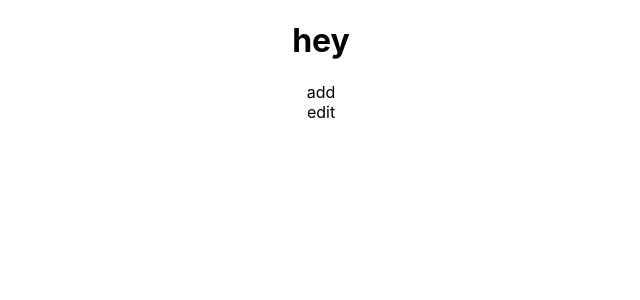
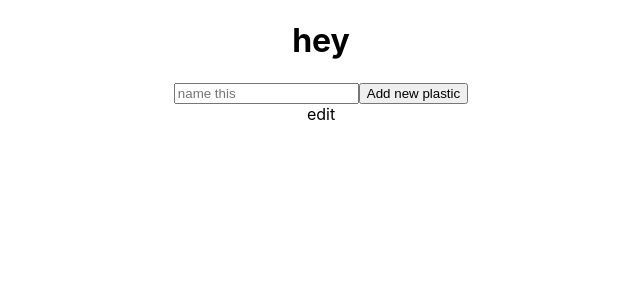
Before and after one commit to scaram02/plastic-cycle, a React (Create React App) app: page / in a window 1280 px wide. Shown: the top 300 px of the page, without its empty margins (319-959 px from the left). Built offline with nearby package versions, Linux system fonts and the light colour scheme.

Commit message:
set up makeshift store

```diff
--- a/package.json
+++ b/package.json
@@ -8,7 +8,10 @@
     "@testing-library/user-event": "^12.1.10",
     "react": "^17.0.2",
     "react-dom": "^17.0.2",
+    "react-redux": "^7.2.4",
     "react-scripts": "4.0.3",
+    "redux": "^4.1.0",
+    "redux-thunk": "^2.3.0",
     "web-vitals": "^1.0.1"
   },
   "scripts": {
--- a/src/components/AddPlastic.js
+++ b/src/components/AddPlastic.js
@@ -1,12 +1,36 @@
-import React, {useState} from 'react'
+import React, {useState, useEffect} from 'react'
+import PlasticForm from './PlasticForm'
+import {bindActionCreators} from 'redux'
+import {actionCreators} from '../state/index'
+import {useSelector, useDispatch} from 'react-redux'
 
 const AddPlastic = () => {
 
 
+    const [plastic, setPlastic] = useState('this is WRonG') // need to remove this, change all functions on this pate
+
+    const dispatch = useDispatch()
+    const {addPlastic} = bindActionCreators(actionCreators, dispatch)
+
+    const wirSchauennn = useSelector((state) => state)
+    console.log(wirSchauennn)
+
+    const handleSubmit = e => {
+        e.preventDefault()
+        //add the reduxy part here
+        // check laater if handlesubmti can be moved to the form, ad just the redux part stays here to be passed down. idk
+    }
+
+    const handleChange = e => {
+        const {name, value} = e.target;
+
+        setPlastic({...plastic, [name]: value})
+    }
+
 
     return (
         <div>
-            add
+            <PlasticForm plastic={plastic} handleSubmit={handleSubmit} handleChange={handleChange}/>
         </div>
     )
 }
--- /dev/null
+++ b/src/components/PlasticForm.js
@@ -0,0 +1,24 @@
+import React, {useState, useEffect} from 'react'
+
+const PlasticForm = ({plastic, handleSubmit, handleChange}) => {
+
+
+    return (
+        <div>
+        <form onSubmit={handleSubmit}>
+
+            <input
+            type="text"
+            placeholder="name this"
+            name="plasticName"
+            value={plastic.plasticName}
+            onChange={handleChange}
+            />
+
+            <button>Add new plastic</button>
+        </form>
+        </div>
+    )
+}
+
+export default PlasticForm
--- a/src/index.js
+++ b/src/index.js
@@ -3,10 +3,14 @@ import ReactDOM from 'react-dom';
 import './index.css';
 import App from './App';
 import reportWebVitals from './reportWebVitals';
+import {Provider} from 'react-redux'
+import {store} from './state/store'
 
 ReactDOM.render(
   <React.StrictMode>
+    <Provider store={store}>
     <App />
+    </Provider>
   </React.StrictMode>,
   document.getElementById('root')
 );
--- /dev/null
+++ b/src/state/action-creators/index.js
@@ -0,0 +1,10 @@
+// put the add and edit and delet efunctions here
+
+export const addPlastic = plastic => {
+    return dispatch => {
+        dispatch({
+            type: "addPlastic",
+            payload: plastic
+        })
+    }
+}
--- /dev/null
+++ b/src/state/index.js
@@ -0,0 +1 @@
+export * as actionCreators from './action-creators/index'
--- /dev/null
+++ b/src/state/reducers/index.js
@@ -0,0 +1,8 @@
+import {combineReducers} from 'redux'
+import plasticReducer from './plasticReducer'
+
+const reducers = combineReducers({
+    plastic: plasticReducer
+})
+
+export default reducers
--- /dev/null
+++ b/src/state/reducers/plasticReducer.js
@@ -0,0 +1,14 @@
+const blankPlastic = {id: null, plasticName: '', type: null, timeOfDay: ''}
+
+const reducer = (state = blankPlastic, action) => {
+    switch(action.type){
+        case "addPlastic":
+            return {plastic: [...state.plastic, action.payload]};
+        case "removePlastic":
+            return {plastic: state.plastic.filter((plastic) => plastic !== action.payload)}
+        default:
+            return state
+    }
+}
+
+export default reducer
--- /dev/null
+++ b/src/state/store.js
@@ -0,0 +1,9 @@
+import { createStore, applyMiddleware } from 'redux'
+import reducers from './reducers/index'
+import thunk from 'redux-thunk'
+
+export const store = createStore(
+    reducers,
+    {},
+    applyMiddleware(thunk)
+)
```
Also changed, not shown: 2 other files (tests, documents, lock files or other folders).
